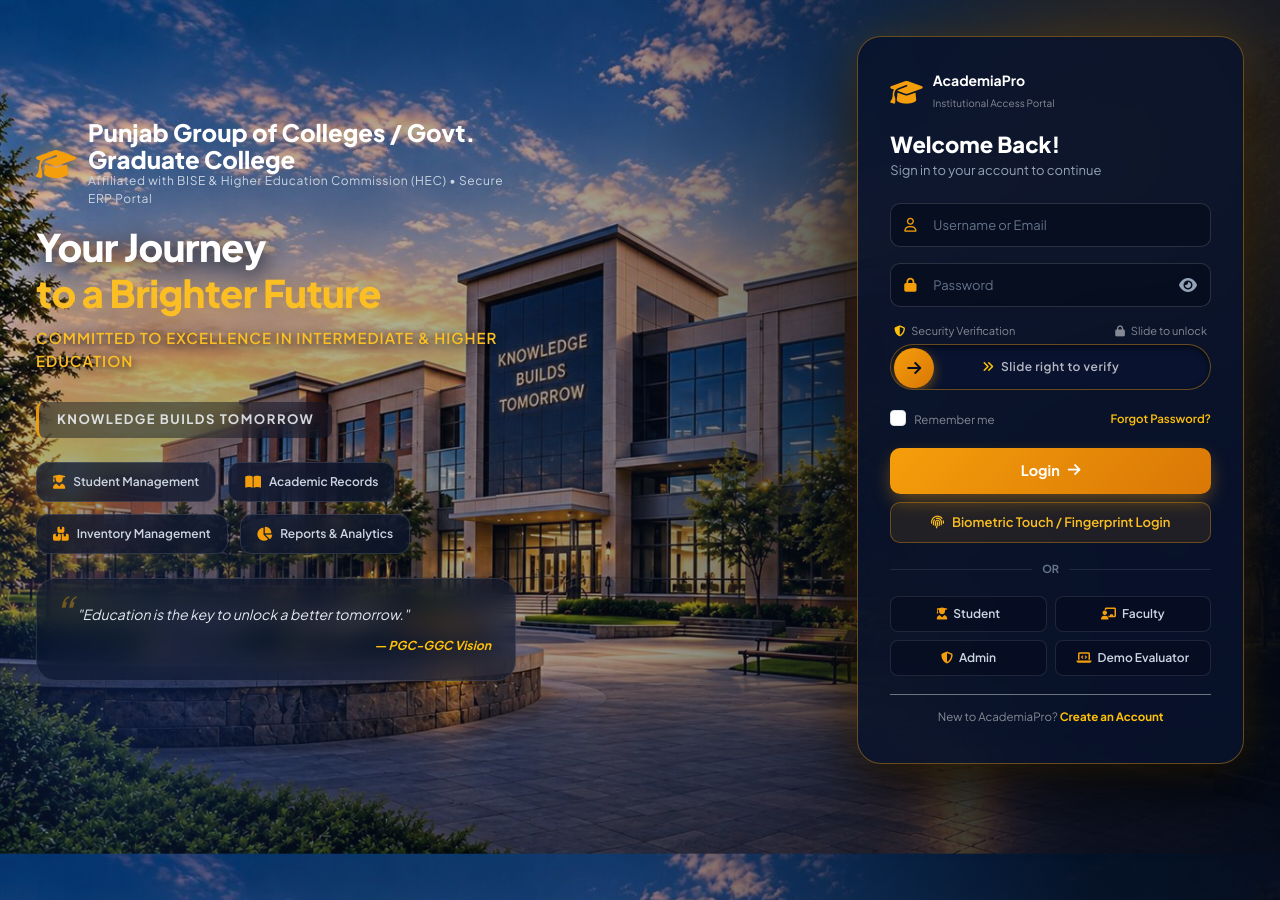
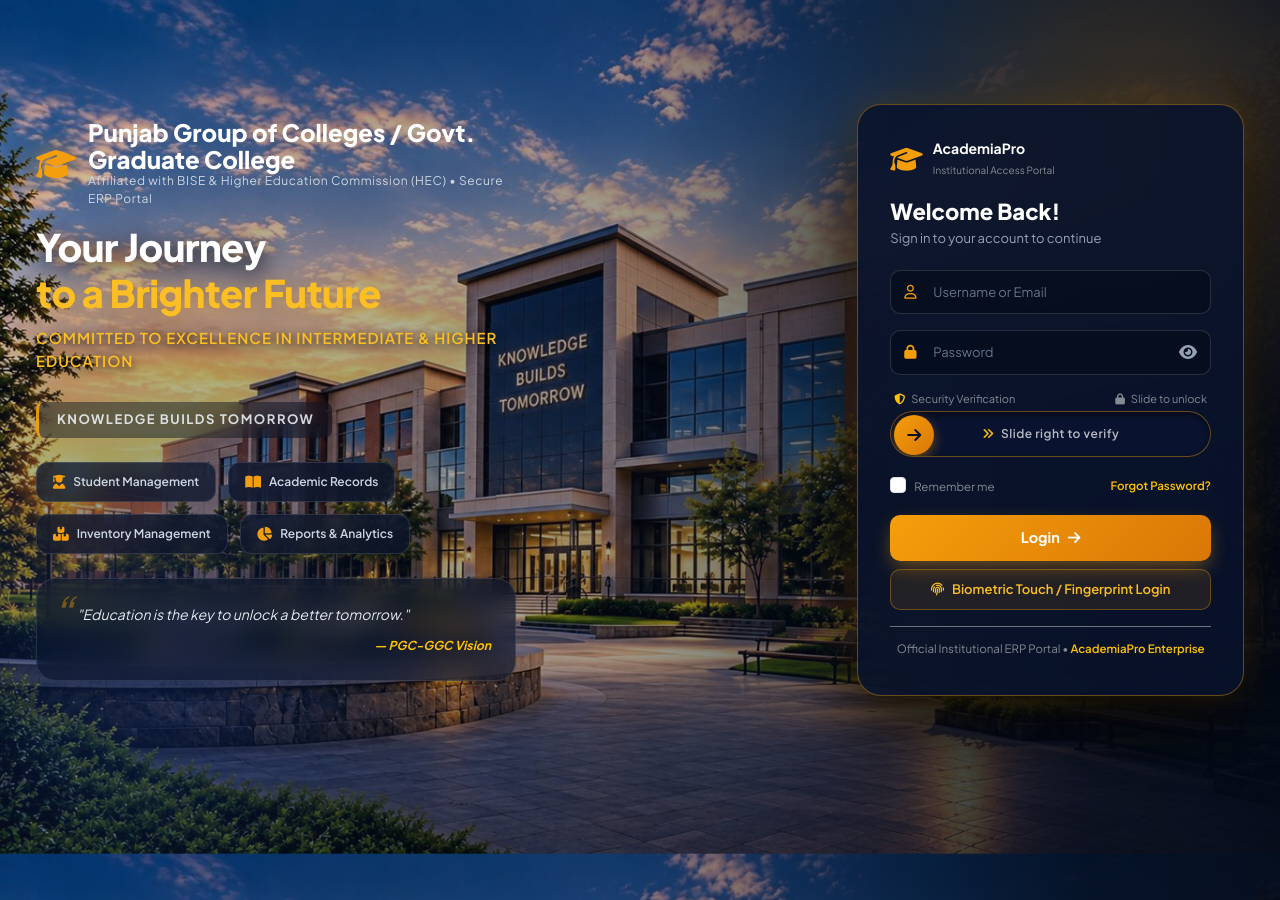
Before and after one commit to sanahameed622-create/College-Management-System, a Flask app: page /login in a window 1280 px wide; the page is wider, and only the part inside the window is pictured. Run offline with Flask 3, Linux system fonts and the light colour scheme; data comes from the database, SQL or seed files in the repository; both versions use the stored data as it was after the commit; some libraries are stand-ins or nearby versions.

Commit message:
fix(auth): remove autofill chips for enterprise sale; enhance forgot password PIN recovery

```diff
--- a/app/database_engine.py
+++ b/app/database_engine.py
@@ -318,7 +318,11 @@ class DatabaseEngine:
         if len(clean_pw) < 4:
             return {"success": False, "error": "New password must be at least 4 characters long."}
 
-        # Master / Default PIN override (1234, 2026, 0000, 7860)
+        # Check if student roll number was provided, get associated student email
+        st_rows = self.query("SELECT email FROM student WHERE LOWER(roll_number) = ? LIMIT 1", (clean_user,))
+        matched_email = st_rows[0]["email"].lower() if st_rows else None
+
+        # Master / Default Recovery PIN override (1234, 2026, 0000, 7860)
         if clean_pin in ["1234", "2026", "0000", "7860"]:
             if clean_user in ["admin", "principal", "sana"] or clean_user == "admin@academiapro.com":
                 self.set_master_password(clean_pw)
@@ -326,16 +330,16 @@ class DatabaseEngine:
             elif clean_user in ["demo", "evaluator", "client"]:
                 return {"success": False, "error": "Access Denied: Password modification is disabled in Demo Evaluation mode."}
             else:
-                self.execute("UPDATE user_account SET password_hash = ? WHERE LOWER(username) = ? OR LOWER(email) = ?", (clean_pw, clean_user, clean_user))
-                return {"success": True, "message": "Password updated successfully using your 4-Digit PIN!"}
-
-        # Check database security_pin
-        rows = self.query("SELECT security_pin FROM user_account WHERE LOWER(username) = ? OR LOWER(email) = ?", (clean_user, clean_user))
+                self.execute("UPDATE user_account SET password_hash = ? WHERE LOWER(username) = ? OR LOWER(email) = ? OR LOWER(email) = ?", (clean_pw, clean_user, clean_user, matched_email or ""))
+                return {"success": True, "message": "Password updated successfully using your 4-Digit Recovery PIN!"}
+
+        # Check database security_pin in user_account
+        rows = self.query("SELECT security_pin FROM user_account WHERE LOWER(username) = ? OR LOWER(email) = ? OR LOWER(email) = ?", (clean_user, clean_user, matched_email or ""))
         if rows and str(rows[0].get("security_pin")) == clean_pin:
-            self.execute("UPDATE user_account SET password_hash = ? WHERE LOWER(username) = ? OR LOWER(email) = ?", (clean_pw, clean_user, clean_user))
-            return {"success": True, "message": "Password updated successfully using your 4-Digit PIN!"}
-
-        return {"success": False, "error": "Invalid 4-Digit Security PIN. Please contact the College Accounts Office."}
+            self.execute("UPDATE user_account SET password_hash = ? WHERE LOWER(username) = ? OR LOWER(email) = ? OR LOWER(email) = ?", (clean_pw, clean_user, clean_user, matched_email or ""))
+            return {"success": True, "message": "Password updated successfully using your 4-Digit Recovery PIN!"}
+
+        return {"success": False, "error": "Invalid 4-Digit Security Recovery PIN. Default PIN is 1234. If you have forgotten your PIN, please contact the College Accounts Office."}
 
     def get_kpis(self) -> Dict[str, Any]:
         """Calculates multi-tier executive dashboard metrics and chart series."""
--- a/app/templates/login.html
+++ b/app/templates/login.html
@@ -300,39 +300,7 @@
         .or-divider:not(:empty)::before { margin-right: 10px; }
         .or-divider:not(:empty)::after { margin-left: 10px; }
 
-        /* Role Quick Buttons */
-        .role-grid {
-            display: grid;
-            grid-template-columns: repeat(2, 1fr);
-            gap: 8px;
-            margin-bottom: 18px;
-        }
 
-        .role-chip-btn {
-            background: rgba(6, 14, 34, 0.7);
-            border: 1px solid rgba(255, 255, 255, 0.1);
-            border-radius: 8px;
-            padding: 8px 10px;
-            color: #cbd5e1;
-            font-size: 12px;
-            font-weight: 600;
-            display: flex;
-            align-items: center;
-            justify-content: center;
-            gap: 6px;
-            cursor: pointer;
-            transition: all 0.2s ease;
-        }
-
-        .role-chip-btn i {
-            color: #f59e0b;
-        }
-
-        .role-chip-btn:hover {
-            background: rgba(245, 158, 11, 0.18);
-            border-color: #f59e0b;
-            color: #ffffff;
-        }
 
         /* Biometric Button */
         .btn-biometric-gold {
@@ -613,32 +581,14 @@
                     </form>
 
                     <!-- Biometric Fingerprint Option -->
-                    <button type="button" class="btn-biometric-gold" onclick="triggerBiometricScan()">
+                    <button type="button" class="btn-biometric-gold mb-3" onclick="triggerBiometricScan()">
                         <i class="fa-solid fa-fingerprint"></i>
                         <span id="fpStatusText">Biometric Touch / Fingerprint Login</span>
                     </button>
 
-                    <div class="or-divider">OR</div>
-
-                    <!-- 4 Role Quick Buttons (Matching Reference!) -->
-                    <div class="role-grid">
-                        <button type="button" class="role-chip-btn" onclick="autofillLogin('BSCS-22-01', 'sana123')">
-                            <i class="fa-solid fa-user-graduate"></i> Student
-                        </button>
-                        <button type="button" class="role-chip-btn" onclick="autofillLogin('tariq@faculty.edu.pk', 'sana123')">
-                            <i class="fa-solid fa-chalkboard-user"></i> Faculty
-                        </button>
-                        <button type="button" class="role-chip-btn" onclick="autofillLogin('admin', 'admin123')">
-                            <i class="fa-solid fa-shield-halved"></i> Admin
-                        </button>
-                        <button type="button" class="role-chip-btn" onclick="autofillLogin('demo', 'demo')">
-                            <i class="fa-solid fa-laptop-code"></i> Demo Evaluator
-                        </button>
-                    </div>
-
                     <div class="text-center mt-3 pt-2 border-top border-secondary">
                         <small class="text-white-50" style="font-size: 11.5px;">
-                            New to AcademiaPro? <a href="{{ url_for('admissions') }}" class="text-warning text-decoration-none fw-bold">Create an Account</a>
+                            Official Institutional ERP Portal • <span class="text-warning fw-semibold">AcademiaPro Enterprise</span>
                         </small>
                     </div>
 
```
Also changed, not shown: academiapro.db.
